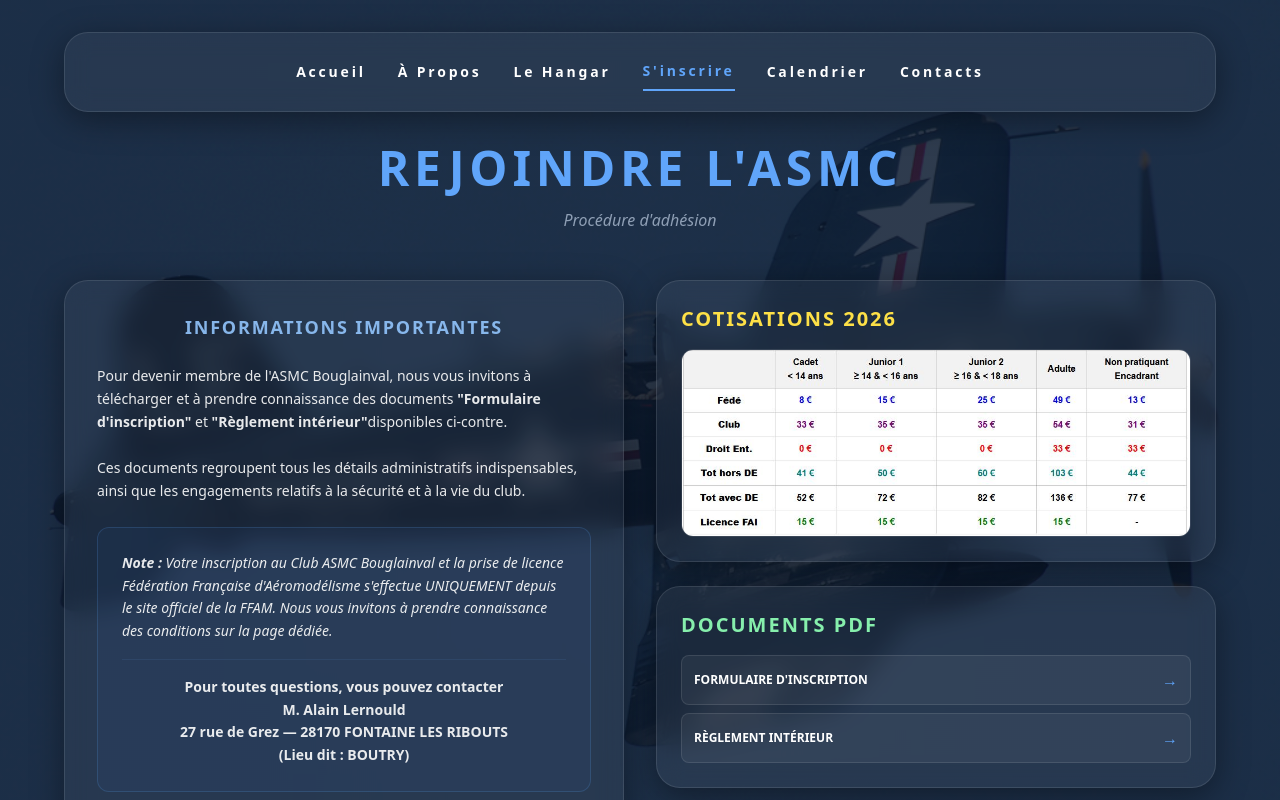
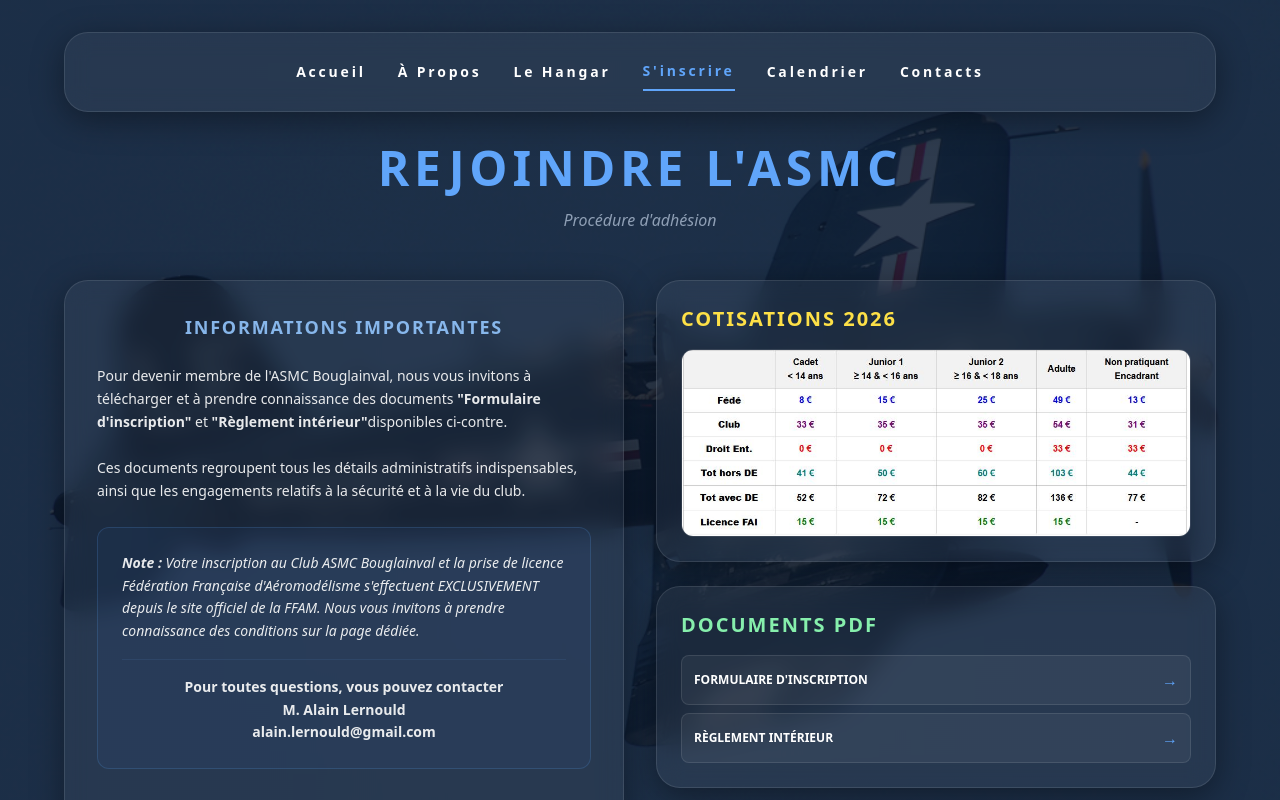
Before and after one commit to leschaeveemmanuel-rgb/asmc-site, a React (Vite) app: page / in a window 1280 px wide. Both pictures are taken after a click on the button "S'inscrire". Shown: the top 800 px of the page. Built offline with nearby package versions, Linux system fonts and the light colour scheme.

Commit message:
Add files via upload

```diff
--- a/src/App.jsx
+++ b/src/App.jsx
@@ -137,14 +137,13 @@
 
                   <div className="p-6 rounded-xl bg-blue-500/5 border border-blue-400/20 italic space-y-4">
                     <p>
-                      <strong>Note :</strong> Votre inscription au Club ASMC Bouglainval et la prise de licence Fédération Française d'Aéromodélisme s'effectue UNIQUEMENT depuis le site officiel de la FFAM. Nous vous invitons à prendre connaissance des conditions sur la page dédiée.
+                      <strong>Note :</strong> Votre inscription au Club ASMC Bouglainval et la prise de licence Fédération Française d'Aéromodélisme s'effectuent EXCLUSIVEMENT depuis le site officiel de la FFAM. Nous vous invitons à prendre connaissance des conditions sur la page dédiée.
                     </p>
 
                     <p className="not-italic font-bold text-center border-t border-blue-400/10 pt-4">
                       Pour toutes questions, vous pouvez contacter<br/>
                       M. Alain Lernould<br/>
-                      27 rue de Grez — 28170 FONTAINE LES RIBOUTS<br/>
-                      (Lieu dit : BOUTRY)
+                      alain.lernould@gmail.com
                     </p>
                   </div>
 
```
